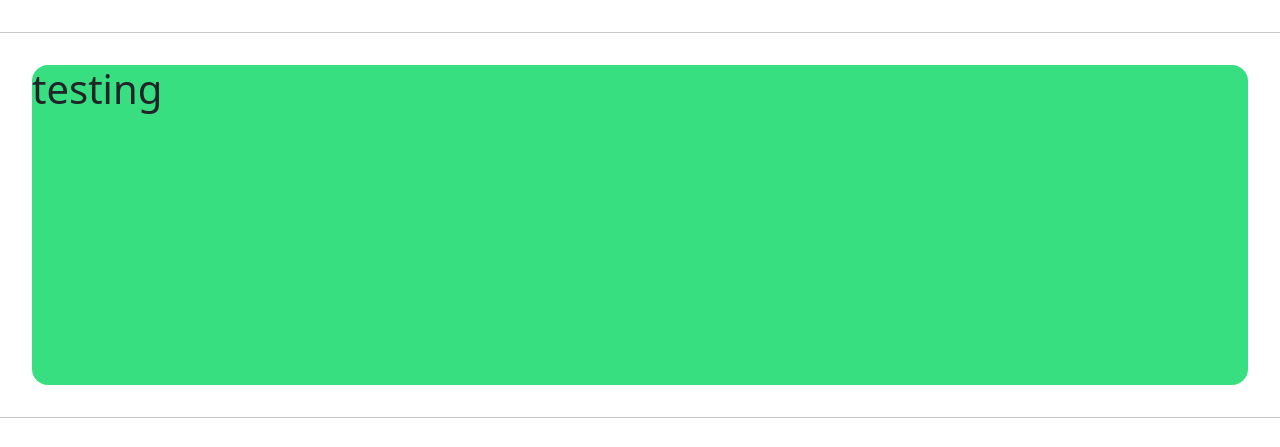
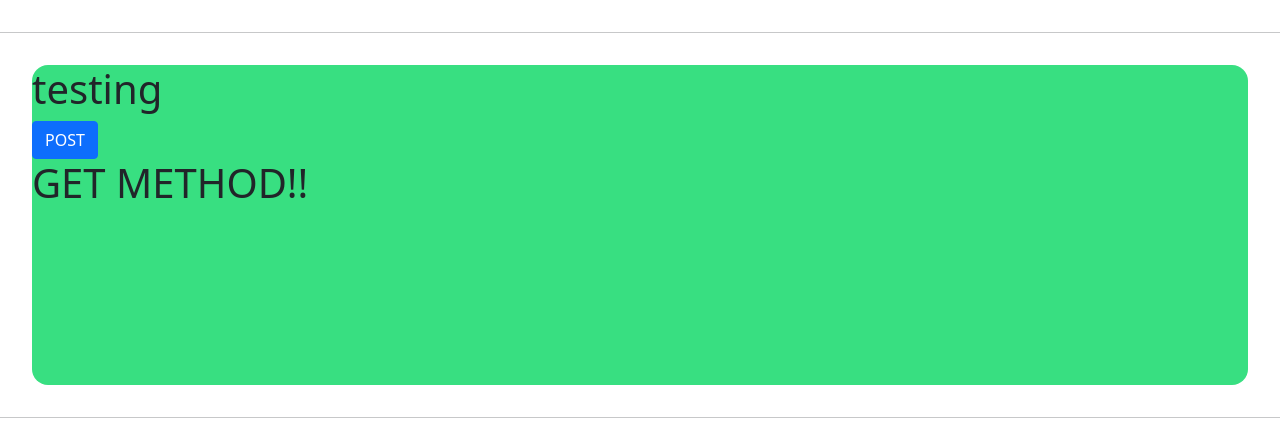
Before and after one commit to Hugekyung/project_P, a Django app: page /account/hello_world/ in a window 1280 px wide. Shown: the part 112-559 px from the top of the page. Run offline with Django 3.2, Linux system fonts and the light colour scheme.

Commit message:
django 16gang

```diff
--- a/accountapp/templates/accountapp/hello_world.html
+++ b/accountapp/templates/accountapp/hello_world.html
@@ -6,6 +6,17 @@
         <h1>
             testing
         </h1>
+
+        <form action="/account/hello_world/" method="post">
+            {% csrf_token %}
+            <input type="submit" class="btn btn-primary" value="POST">
+            <!-- "btn btn-primary"는 bootstrap에서 자동으로 css를 꾸며주는 역할을 해준다. -->
+        </form>
+
+        <h1>
+            {{ text }}
+        </h1>
+
     </div>
 
 {% endblock %}
--- a/accountapp/views.py
+++ b/accountapp/views.py
@@ -5,5 +5,9 @@ from django.shortcuts import render
 # Create your views here.
 
 def hello_world(request):
-    return render(request, 'accountapp/hello_world.html') # request를 받아서 내용을 base.html파일에서 가져온다.
-    # return HttpResponse('안녕하세요') # 해당 모듈이 없을 때, alt+enter를 누르면 해당 모듈이 어떤 라이브러리에 있는지 자동으로 찾아준다.
+
+    if request.method == "POST":
+        return render(request, 'accountapp/hello_world.html', context={'text': 'POST METHOD!!'}) # request를 받아서 내용을 base.html파일에서 가져온다.
+        # return HttpResponse('안녕하세요') # 해당 모듈이 없을 때, alt+enter를 누르면 해당 모듈이 어떤 라이브러리에 있는지 자동으로 찾아준다.
+    else:
+        return render(request, 'accountapp/hello_world.html', context={'text': 'GET METHOD!!'})
```
